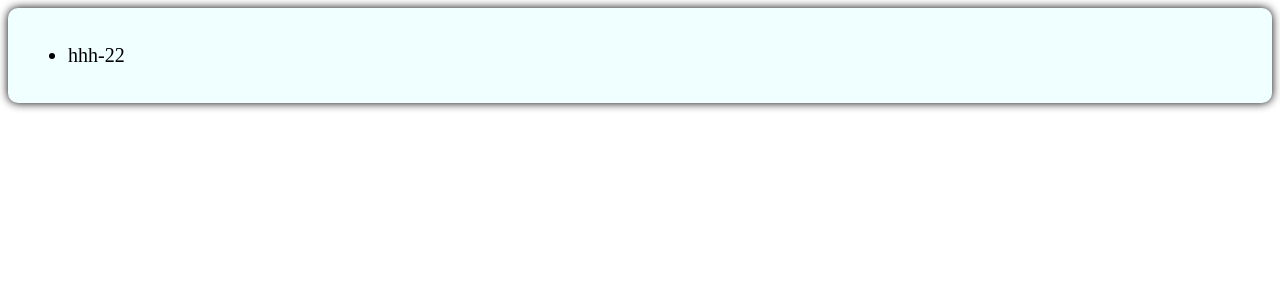
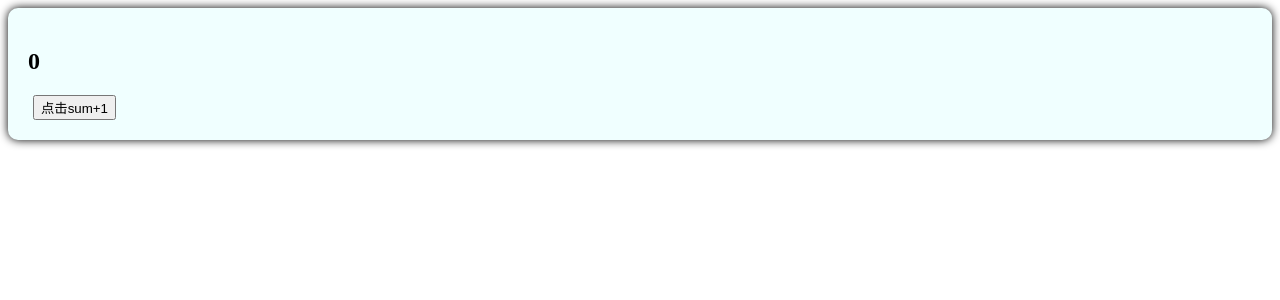
Before and after one commit to handsome-77/hello_vue3, a Vue app: page / in a window 1280 px wide. Shown: the top 300 px of the page. Built offline with nearby package versions, Linux system fonts and the light colour scheme.

Commit message:
22_vue3的生命周期

```diff
--- a/src/App.vue
+++ b/src/App.vue
@@ -2,25 +2,20 @@
     <!-- vue2 表达式：
      a为1+1字符串，b为2，c为x字符串，d为变量x的值 -->
     <!-- <h2 a="1+1" :b="1+1" c="x" :d="x"></h2> -->
-    <Person a="哈哈"/>
+    <Person v-if="show"/>
 </template>
 
 <script lang="ts" setup>
-import { reactive } from 'vue';
-import { type Persons } from './types';
+import { onMounted, ref } from 'vue';
 import Person from './components/Person.vue'
 defineOptions({
     name: 'App'
 })
 
-let x = 9
-let personList = reactive < Persons > ([
-    { id: '1111', name: '张三', age: 18 },
-    { id: '2222', name: '李四', age: 20 },
-    { id: '3333', name: '王五', age: 21 }
-])
+let show = ref(true)
 
-console.log(personList);
-
+onMounted(()=>{
+    console.log('父--挂载完毕')
+})
 
 </script>
--- a/src/components/Person.vue
+++ b/src/components/Person.vue
@@ -1,15 +1,12 @@
 <template>
     <div class="person">
-        <ul>
-            <li v-for="x in list" :key="x.id">
-                {{x.name}}-{{ x.age }}
-            </li>
-        </ul>
+        <h2>{{ sum }}</h2>
+        <button @click="add">点击sum+1</button>
     </div>
 </template>
 
 <script lang="ts" setup>
-import type { PersonInter, Persons } from '@/types';
+import { onBeforeMount, onBeforeUnmount, onBeforeUpdate, onMounted, onUnmounted, onUpdated, ref } from 'vue';
 
 
 // vue3.2新特性，不用插件，可以定义component的name
@@ -17,21 +14,46 @@ defineOptions({
     name: 'Person'
 })
 
-// 只接收a和list
-// defineProps(['a', 'list'])
+// 数据
+let sum = ref(0)
 
-// 接收a，同时将props保存起来
-/* let x = defineProps(['a'])
-console.log(x.a); */
+// 方法
+function add() {
+    sum.value += 1
+}
 
-// 接收list+限制类型
-// defineProps<{list:Persons}>()
+// 创建
+console.log('创建')
 
-// 接收list+限制类型+限制必要性+指定默认值
-withDefaults(defineProps<{list?:Persons}>(),{
-    list:()=>[{id:'5555', name:'hhh', age:22}]
+// 挂载前
+onBeforeMount(() => {
+    console.log('挂载前')
 })
 
+// 挂载完毕
+onMounted(() => {
+    console.log('子--挂载完毕')
+})
+
+// 更新前
+onBeforeUpdate(() => {
+    console.log('更新前')
+})
+
+// 更新完毕
+onUpdated(() => {
+    console.log('更新完毕')
+})
+
+// 卸载前
+onBeforeUnmount(()=>{
+    console.log('卸载前')
+})
+
+// 卸载完毕
+onUnmounted(()=>{
+    console.log('卸载完毕')
+})
 </script>
 
 <style scoped>
```
